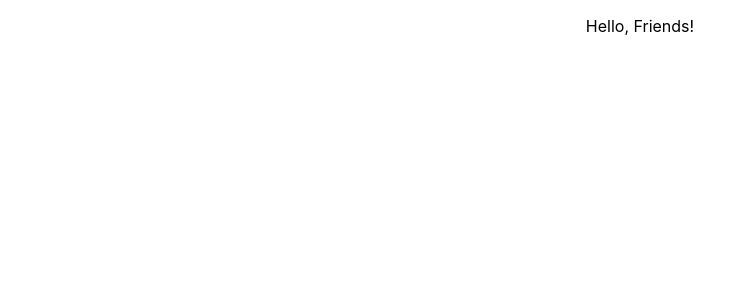
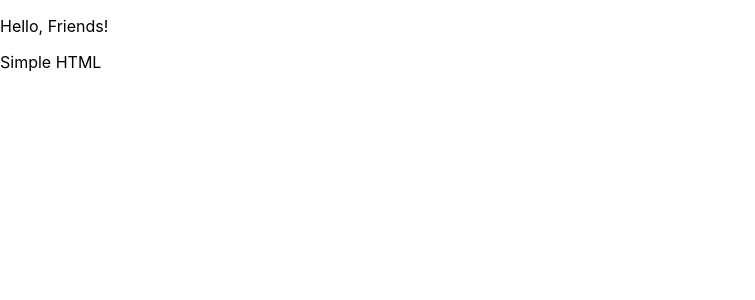
Before and after one commit to theDiligentStudent/react_with_dima_01, a React (Create React App) app in the folder my-app/: page / in a window 1280 px wide. Shown: the top 300 px of the page, without its empty margins (0-755 px from the left). Built offline with nearby package versions, Linux system fonts and the light colour scheme.

Commit message:
Lesson 6 part 2 ---- 27/05/24 ---- посмотрел 8 минут Ур.-а Димыча --- коммитчу изменения

```diff
--- a/my-app/src/App.js
+++ b/my-app/src/App.js
@@ -24,8 +24,10 @@ import './App.css';
 
 const App = () => {
   return (
-    <div className='App'>
+    // <div className='App'>
+    <div>
       <p> Hello, Friends!</p>
+      <p> Simple HTML</p>
     </div>
   );
 };
```
